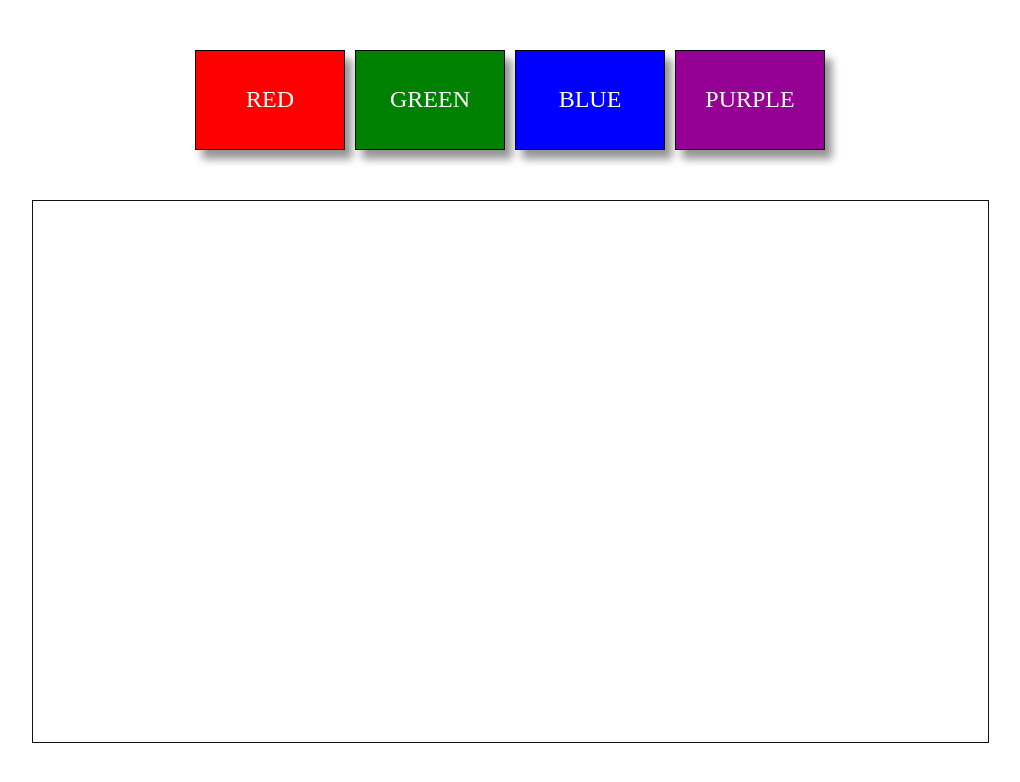
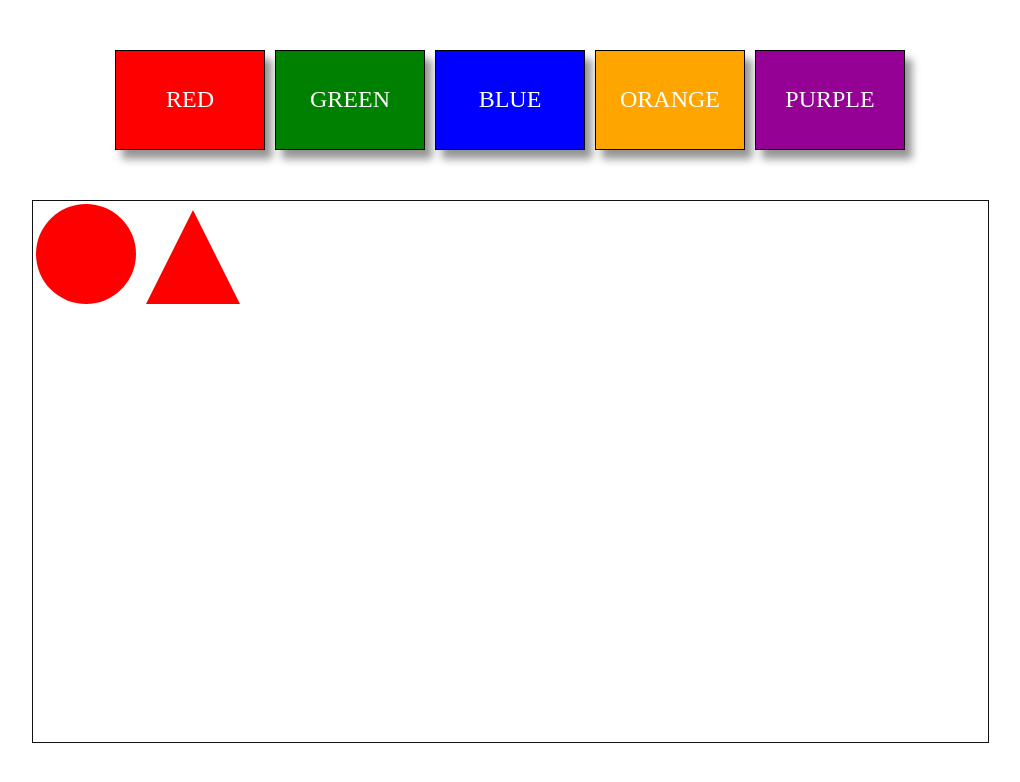
Before and after one commit to donnywarren/HOMEWORK-CLASS-NINE-LOAD-CODE, a plain HTML site: page index.html in a window 1280 px wide. Shown: the whole page, without its empty margins (130-1150 px from the left). Drawn offline with Linux system fonts and the light colour scheme.

Commit message:
working out changes

```diff
--- a/index.html
+++ b/index.html
@@ -17,11 +17,17 @@
       <button id="red-btn" class="selection-btn red" type="button">RED</button>
       <button id="green-btn" class="selection-btn green" type="button">GREEN</button>
       <button id="blue-btn" class="selection-btn blue" type="button">BLUE</button>
+      <button id="orange-btn" class="selection-btn orange" type="button">ORANGE</button>
       <button id="purple-btn" class="selection-btn purple" type="button">PURPLE</button>
     </div>
 
     <div class="landing-box-container">
-      <div id="landing-box"></div>
+      <div id="landing-box">
+        <div class="circle" onclick="this.remove()">
+
+        </div>
+      <div class="triangle"></div>
+</div>
     </div>
 
   </body>
--- a/index.js
+++ b/index.js
@@ -38,4 +38,6 @@ document.getElementById("red-btn").addEventListener("click",createRedBox);
       console.log("purple button was clicked")
     }
 
+  document.getqueryall()
+
 });
--- a/style.css
+++ b/style.css
@@ -64,6 +64,19 @@ html {
   transform: translateY(4px);
 }
 
+
+.orange {
+  background-color: orange;
+}
+.orange:hover {
+  background-color: #0101a9;
+}
+.orange:active {
+  background-color: orange;
+  box-shadow: 2px 5px 4px #666;
+  transform: translateY(4px);
+}
+
 .purple {
   background-color: #940194;
 }
@@ -89,6 +102,32 @@ html {
   border: 1px solid #111;
   overflow: hidden;
 }
+
+
+
+
+.triangle {
+  display: inline-block;
+  margin: 3px;
+  height: 0;
+  width: 0;
+  border-left: 47px solid transparent;
+  border-right: 47px solid transparent;
+  border-bottom: 94px solid red;
+}
+
+.circle {
+  display: inline-block;
+  margin: 3px;
+  height: 100px;
+  width: 100px;
+  background-color: red;
+  border-radius: 50px;
+}
+
+
+
+
 
 .result-box {
   display: inline-block;
```
